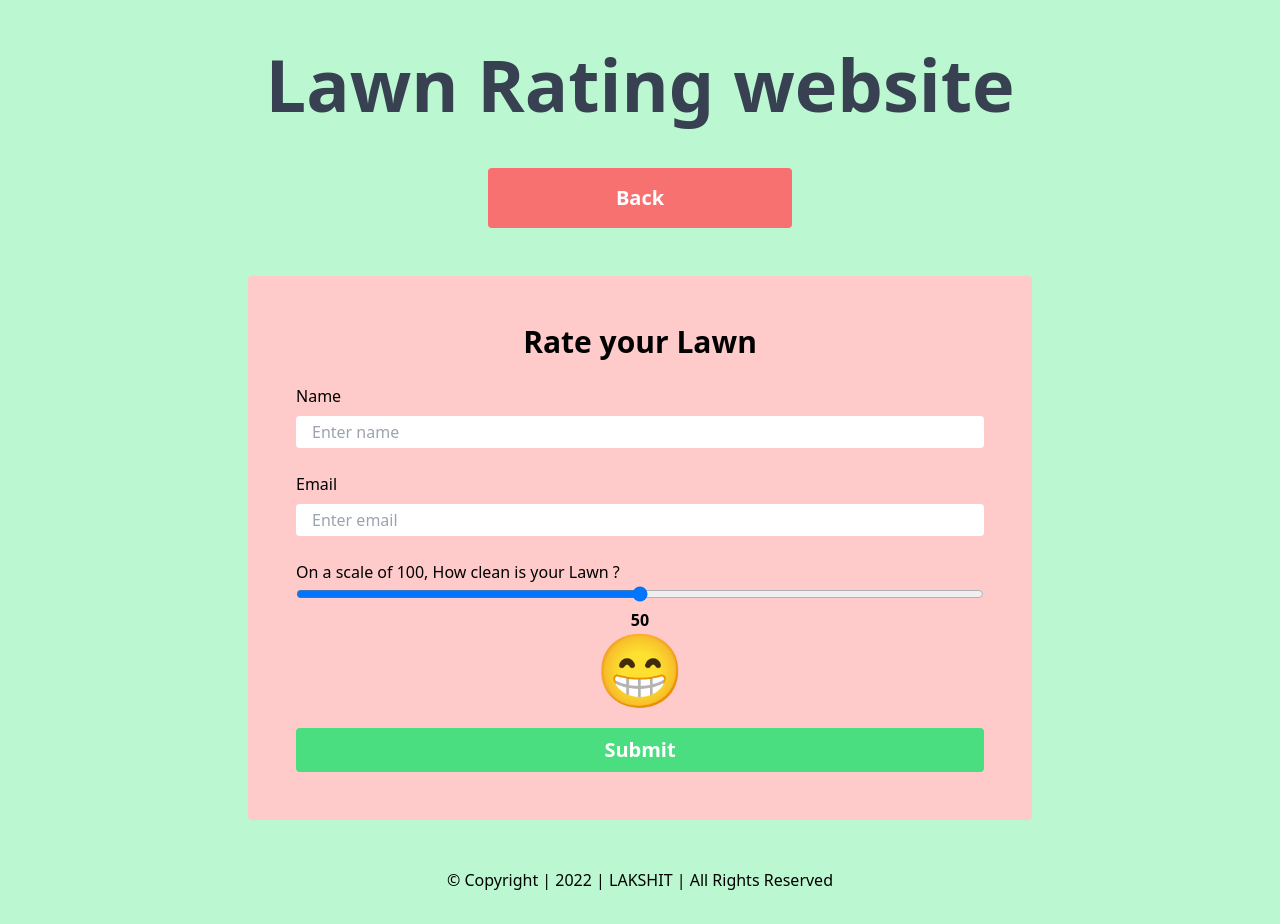
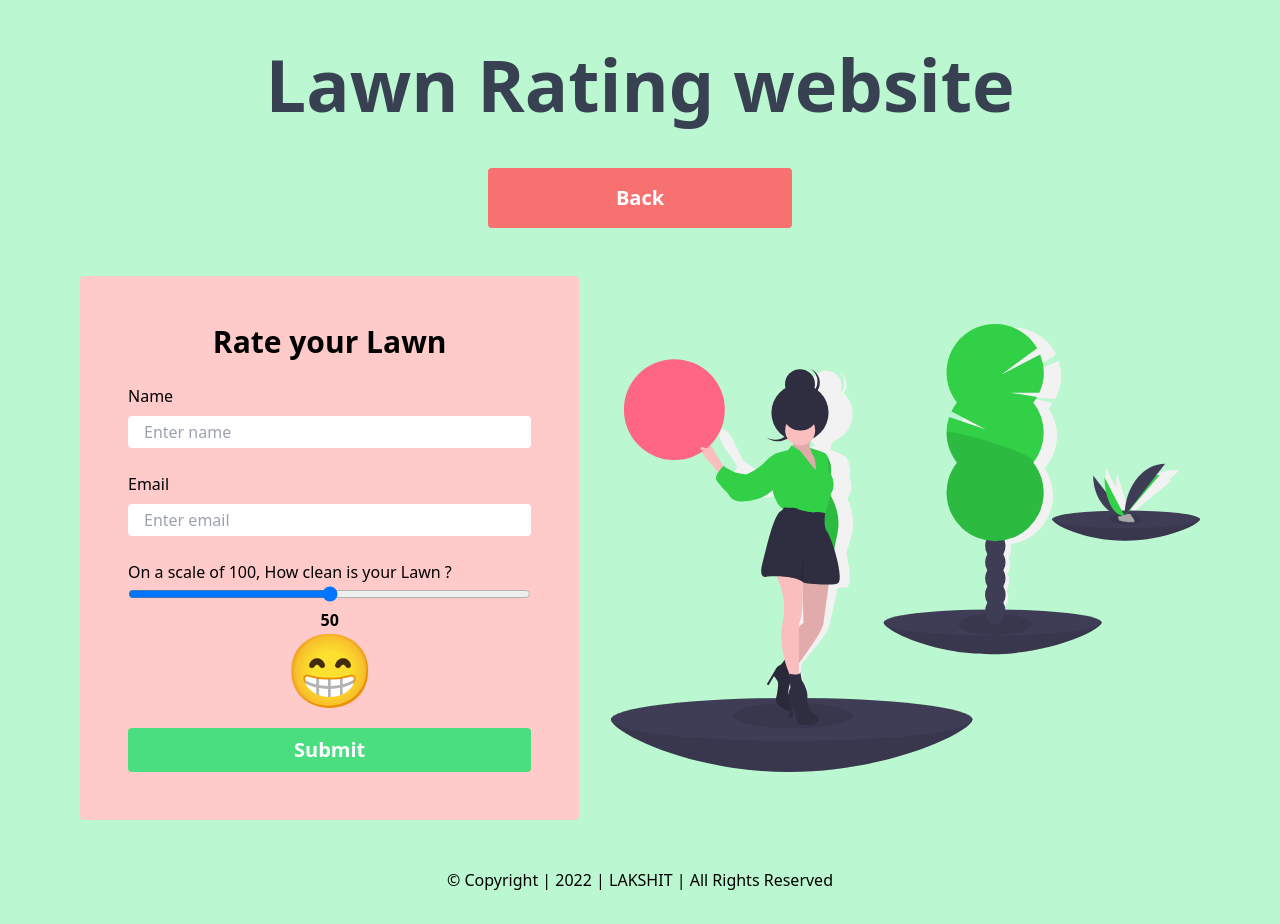
Before and after one commit to Lakshit-Chiranjiv/Lawn-Feedback-site, a website: page frontend/rate.html in a window 1280 px wide. Drawn offline with Linux system fonts and the light colour scheme.

Commit message:
added img

```diff
--- a/frontend/rate.html
+++ b/frontend/rate.html
@@ -31,6 +31,9 @@
             <p class="text-center text-7xl" id="emoji">😁</p>
             <button class="text-xl font-semibold bg-green-400 text-white py-2 mt-6 w-[100%] rounded cursor-pointer">Submit</button>
         </div>
+        <div>
+            <img src="./assets/sunplants.svg" alt="image" class="w-96">
+        </div>
     </section>
     <footer class="text-center my-8">
         &copy; Copyright | 2022 | LAKSHIT | All Rights Reserved
@@ -60,11 +63,3 @@
     })
 </script>
 </html>
-
-<!-- variablity - differentiation of data
-vagueness - indistinctness of data
-visualization - representation of data
-venue - various sources of data
-vocabulary - data terminology
-validity - authenticity of data
-volatility - duration of usefulness of data  -->
```
